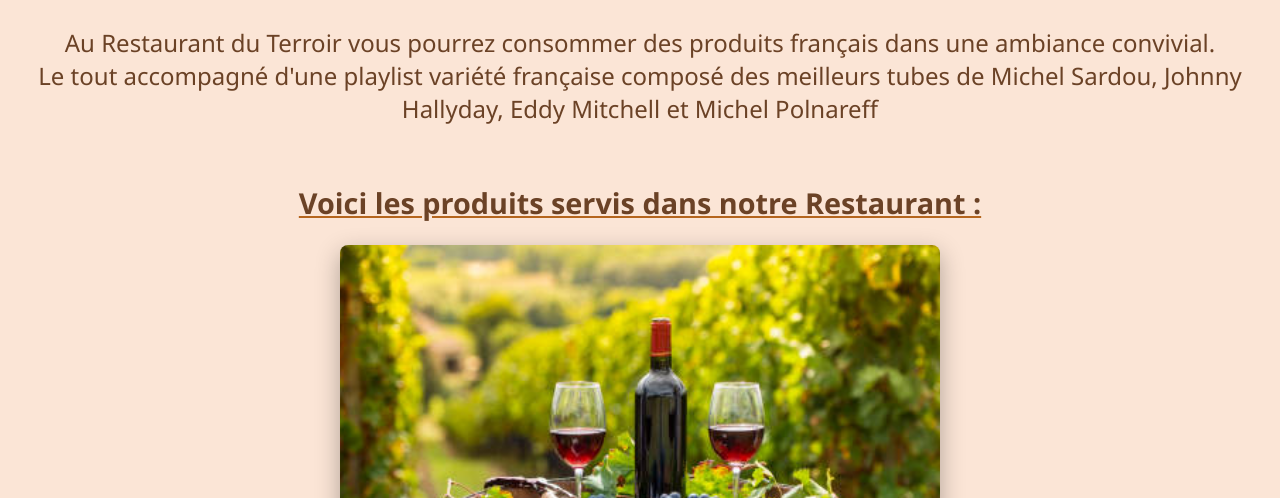
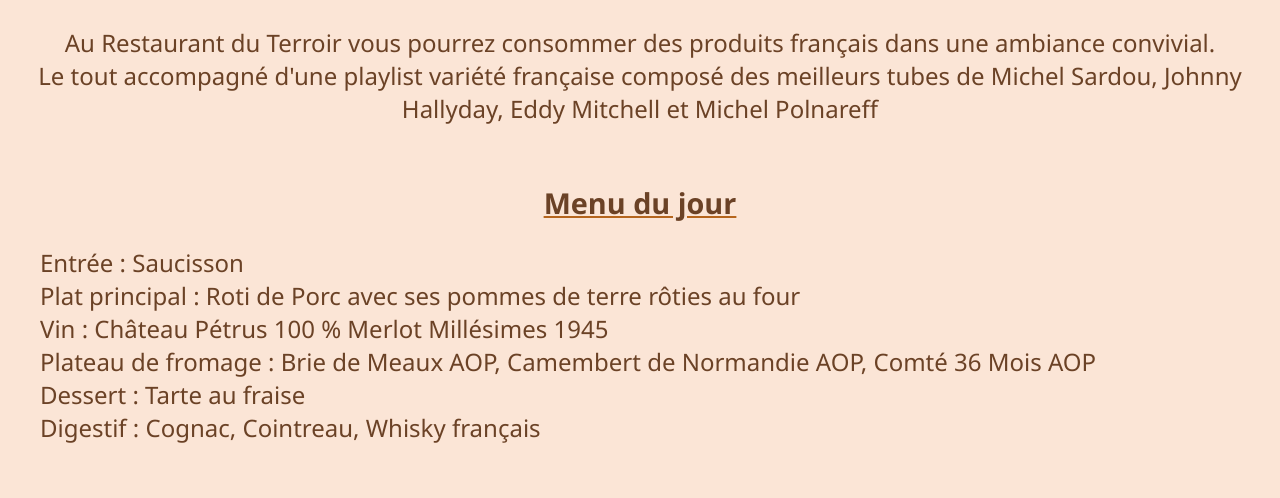
Before and after one commit to thomas-merlen/jf-bonnet, a plain HTML site: page index.html in a window 1280 px wide. Shown: the part 268-766 px from the top of the page. Drawn offline with Linux system fonts and the light colour scheme.

Commit message:
Ajout menu du jour

```diff
--- a/index.html
+++ b/index.html
@@ -20,6 +20,17 @@
     <p>Au Restaurant du Terroir vous pourrez consommer des produits français dans une ambiance convivial.<br>
     Le tout accompagné d'une playlist variété française composé des meilleurs tubes de Michel Sardou, Johnny Hallyday, Eddy Mitchell et Michel Polnareff</p>
 
+    <h2>Menu du jour</h2>
+
+    <ul class="menu">
+        <li>Entrée : Saucisson</li>
+        <li>Plat principal : Roti de Porc avec ses pommes de terre rôties au four</li>
+        <li>Vin : Château Pétrus 100 % Merlot Millésimes 1945</li>
+        <li>Plateau de fromage : Brie de Meaux AOP, Camembert de Normandie AOP, Comté 36 Mois AOP</li>
+        <li>Dessert : Tarte au fraise</li>
+        <li>Digestif : Cognac, Cointreau, Whisky français</li>
+    </ul>
+
     <h2>Voici les produits servis dans notre Restaurant :</h2>
     <img id="image-terroir" src="saucisson.jpg" alt="Gastronomie française">
     <p><a href="contact.html">Cliquez ici pour réserver une table</a></p>
--- a/style.css
+++ b/style.css
@@ -20,6 +20,13 @@
     list-style: none;
     margin: 0;
     padding: 0;
+}
+
+ul.menu{
+    color: #6b4226;
+    font-size: 1.5em;
+    text-align: left;
+    list-style: none;
 }
 
 nav li{
```
